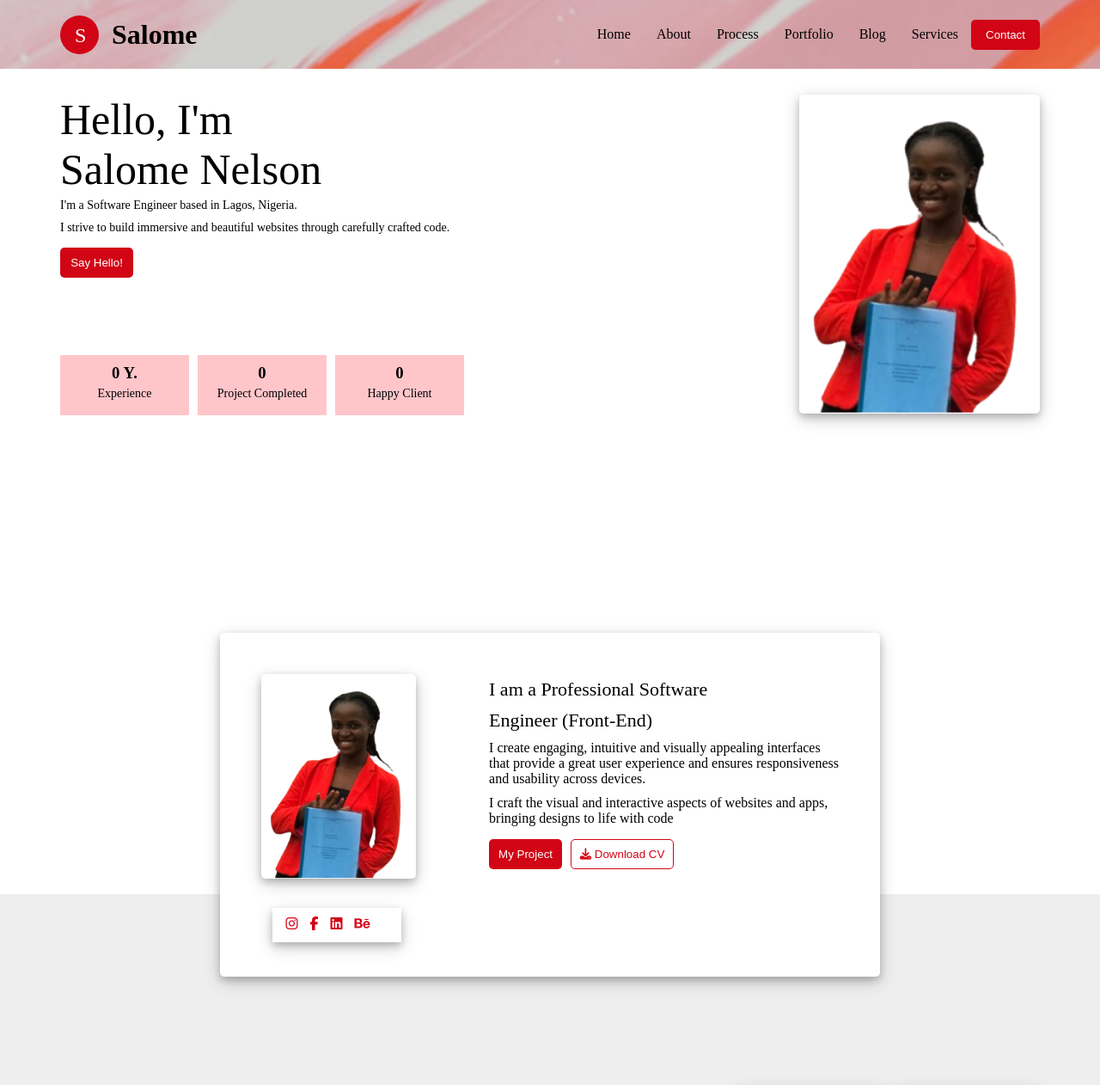
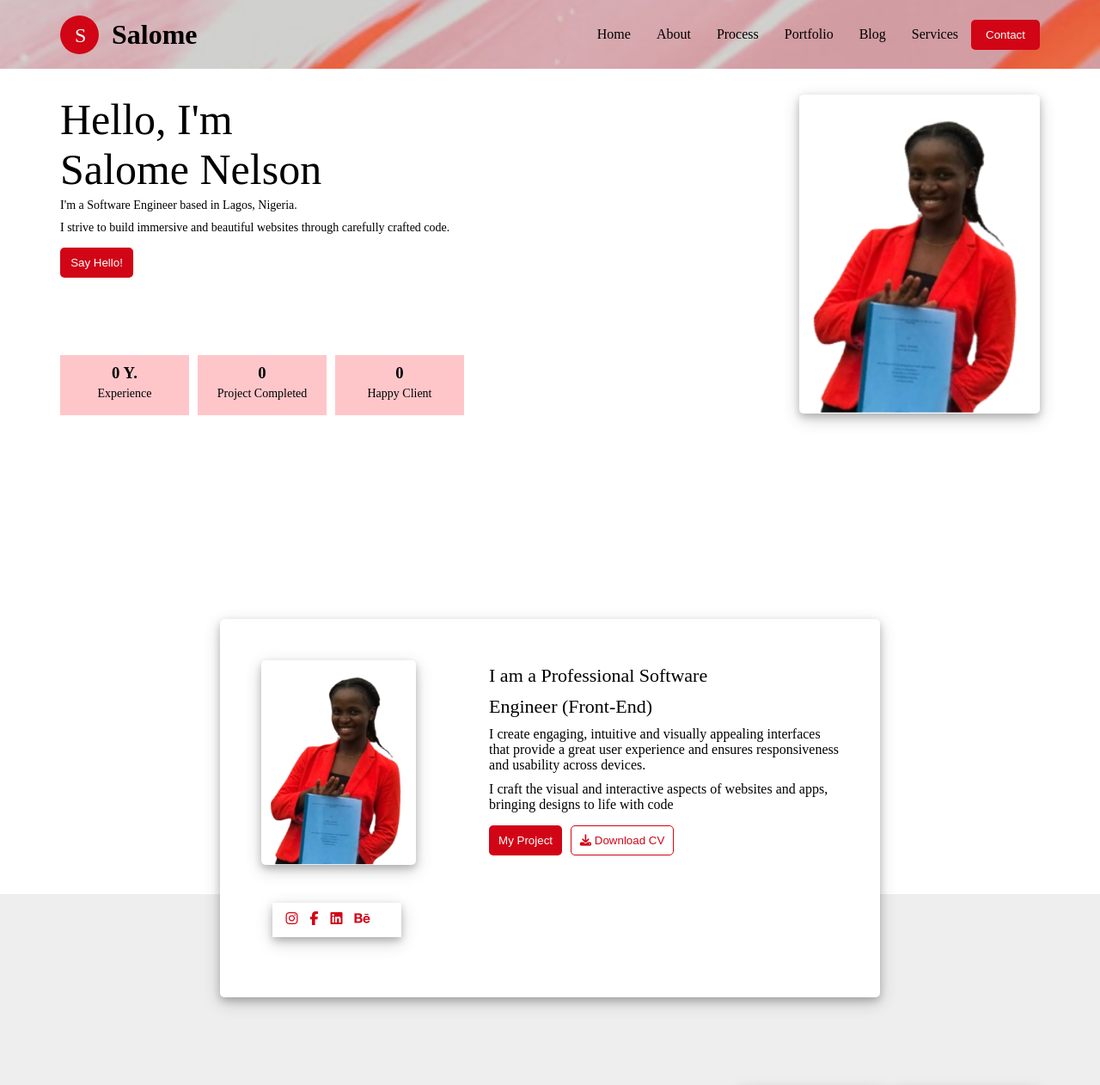
Before and after one commit to Salomenelson/my-portfolio, a plain HTML site: page index.html in a window 1280 px wide. Shown: the top 1262 px of the page at 86% size. Drawn offline with Linux system fonts and the light colour scheme.

Commit message:
made some adjustment with the units

```diff
--- a/style.css
+++ b/style.css
@@ -115,10 +115,10 @@ nav{
 
 /* Card section */
 .card{
-    height: 50%;
+    height: 55%;
     width: 60%;
     position: absolute;
-    top: 92%;
+    top: 90%;
     left: 20%;
     box-shadow: 0 4px 8px 0 rgba(0,0,0,0.2), 0 6px 20px 0 rgba(0,0,0,0.19);
     padding: 3rem;
@@ -140,7 +140,7 @@ nav{
     box-shadow: 0 4px 8px 0 rgba(0,0,0,0.2), 0 6px 20px 0 rgba(0,0,0,0.19);
     position: absolute;
     left: 8%;
-    top: 80%;
+    top: 75%;
     color: #d10516;
     padding: 10px;
 }
```
